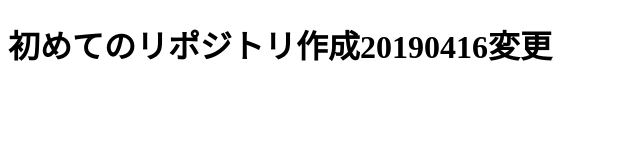
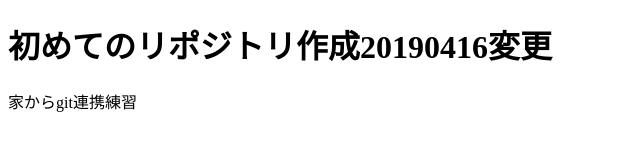
Before and after one commit to sayuusa/practice, a plain HTML site: page index.html in a window 1280 px wide. Shown: the whole page, without its empty margins (0-640 px from the left). Drawn offline with Linux system fonts and the light colour scheme.

Commit message:
家の環境でgit連携練習

```diff
--- a/index.html
+++ b/index.html
@@ -8,5 +8,6 @@
 </head>
 <body>
   <h1>初めてのリポジトリ作成20190416変更</h1>
+  <p>家からgit連携練習</p>
 </body>
 </html>
```
